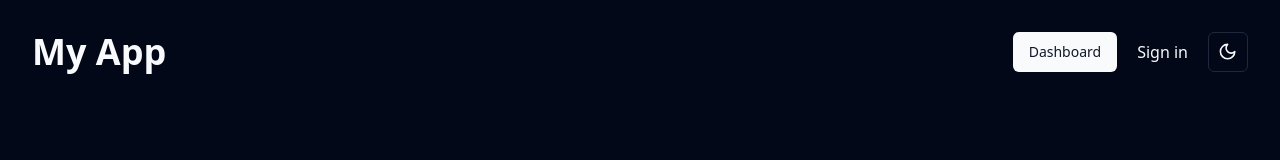
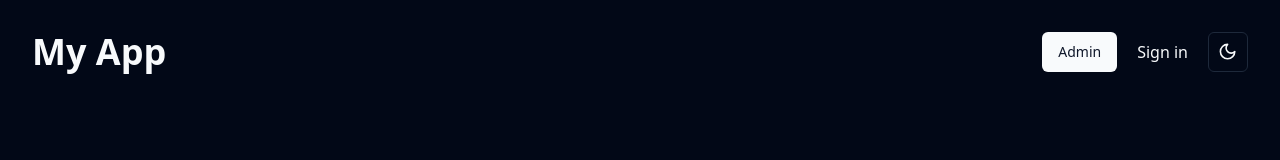
Before and after one commit to Malek133/E-commerce-React-TS, a React (Vite) app: page / in a window 1280 px wide. Shown: the top 160 px of the page. Built offline with nearby package versions, Linux system fonts and the light colour scheme; no server answers.

Commit message:
login to dashboard

```diff
--- a/src/components/Nav.tsx
+++ b/src/components/Nav.tsx
@@ -40,7 +40,7 @@ const Nav = () => {
 
              <Button className='hover:bg-red-400 mx-5'>
                  <Link to={'/Dashboard'}>
-                    Dashboard
+                    Admin
                  </Link>
              </Button>
 
```
